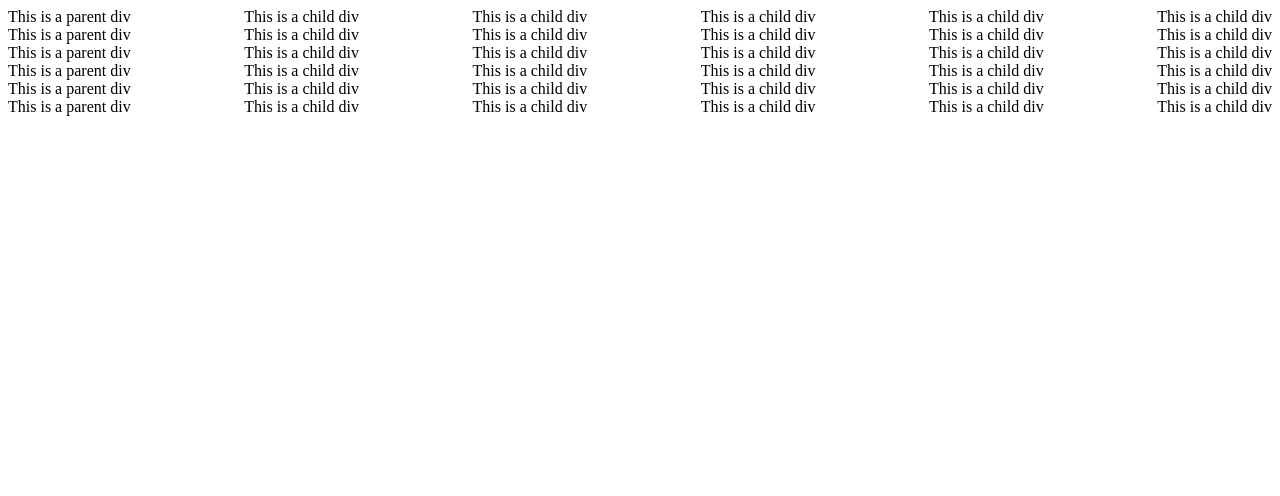
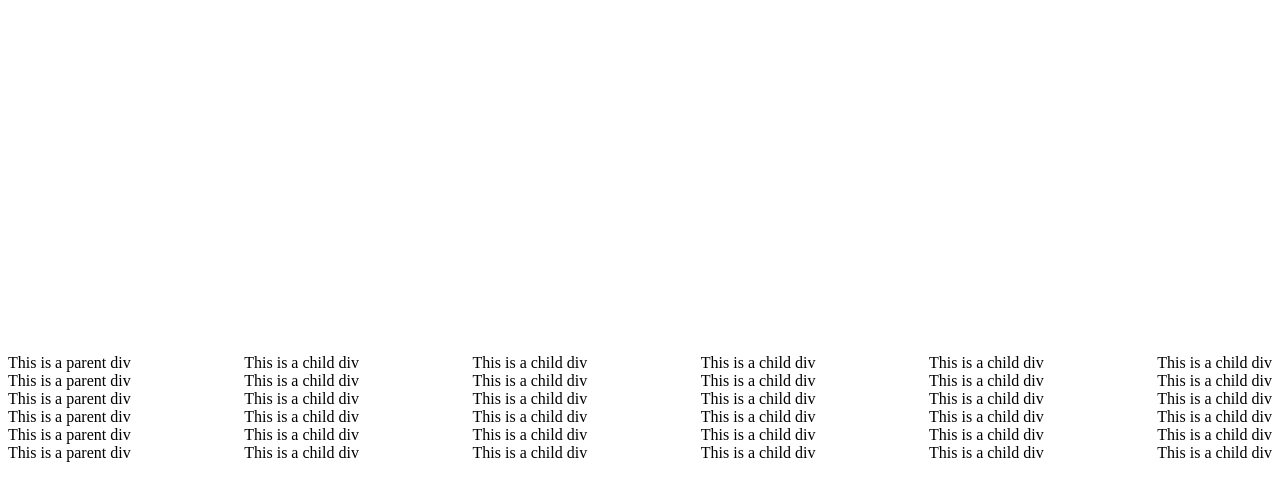
Before and after one commit to hwblue24/Etch-A-Sketch, a plain HTML site: page etch-a-sketch-index.html in a window 1280 px wide. Drawn offline with Linux system fonts and the light colour scheme.

Commit message:
Set container height to 100VH

```diff
--- a/etch-a-sketch.css
+++ b/etch-a-sketch.css
@@ -1,3 +1,10 @@
+#container {
+    height:100vh;
+    display:flex;
+    justify-content: center;
+    flex-direction: column;
+}
+
 .parentContainer {
     display:flex;
     justify-content: space-between;
```
